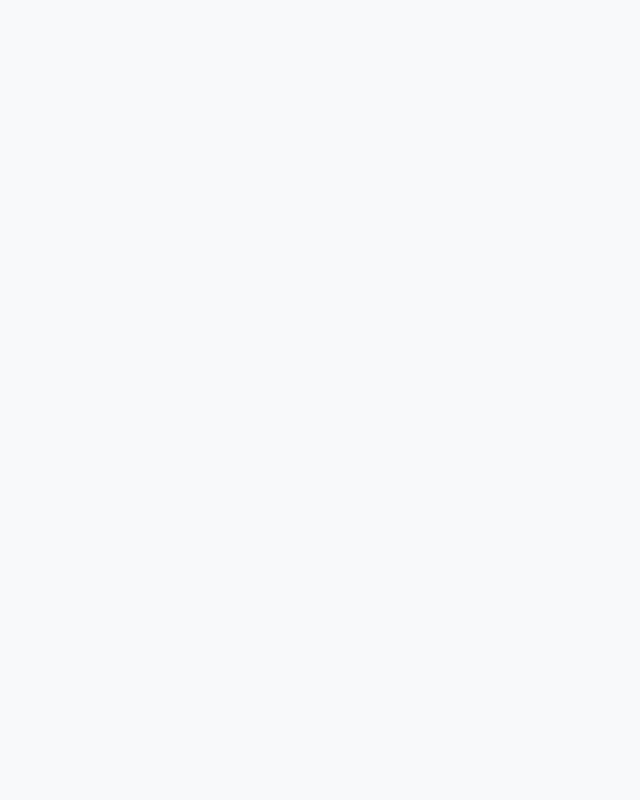
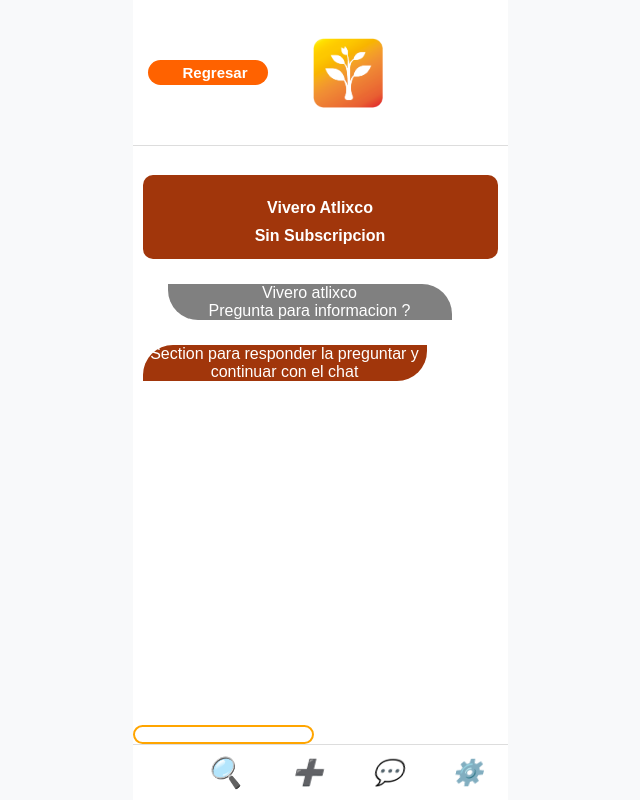
Before and after one commit to Carlos190894/ArgoVue, a Vue app: page /ChatPrincipal in a window 1280 px wide. Before the commit this address had no page. Shown: the whole page, without its empty margins (320-960 px from the left). Built offline with nearby package versions, Linux system fonts and the light colour scheme; the HTML template or start-up script is replaced by a standard one.

Commit message:
ultimos cambios

```diff
--- a/src/Pages/Busqueda/BusquedaPublicacion.vue
+++ b/src/Pages/Busqueda/BusquedaPublicacion.vue
@@ -47,10 +47,12 @@
       </section>
       <!-- Eventos -->
       <section class="section">
+        <div class="descripcion">
           <label for="">
             Aqui tenemos una descripcion mas detalla del producto, como lo son el cuidado, el tiempo de la planta,
             y demas datos que el agricultor se le solicitara agregar
           </label>
+        </div>
       </section>
 
       <!-- Apartado de publicaciones -->
--- /dev/null
+++ b/src/Pages/Chat/Chat.vue
@@ -0,0 +1,247 @@
+
+<template>
+  <div class="app-container">
+    <!-- Header -->
+    <header class="app-header">
+      <div>
+        <button class="regresar"><i class="fa-solid fa-circle-left" style="margin-right: 15px;"></i>Regresar</button>
+      </div>
+      <div class="logo">
+
+      </div>
+      <div class="header-icons">
+        <i class="fa-solid fa-house" style="color: #74C0FC; font-size: 40px; margin-right: 15px;"></i>
+      </div>
+    </header>
+
+    <!-- Main Content -->
+    <main class="app-content">
+        <section class="section">
+            <i class="fa-regular fa-circle-user icon" style="font-size: 30px;"></i>
+            <label id="nombreVivero" style="font-weight: bold; margin-top: 10px;" for="">Vivero Atlixco</label>
+            <label id="nombreVivero" style="font-weight: bold; margin-top: 10px;" for="">Sin Subscripcion</label>
+        </section>
+
+        <section class="section-chat">
+            <i class="fa-regular fa-circle-user icon" style="font-size: 35px;"></i>
+            <div class="contenidoChat" style="width: 80%; margin-left: 25px;">
+                <label for="" class="chat1">Vivero atlixco</label><br>
+                <label for="" class="chat1">Pregunta para informacion ?</label>
+            </div>
+        </section>
+
+        <section class="section-chat">
+            <div class="contenidoChatCliente" style="width: 80%; margin-right: 25px;">
+                <label for="" class="chat1">Section para responder la preguntar y continuar con el chat</label>
+            </div>
+            <i class="fa-regular fa-circle-user icon" style="font-size: 35px;"></i>
+        </section>
+    </main>
+    <div class="textConversacion">
+        <i class="fa-solid fa-camera"></i>
+        <input type="text" label="Aa">
+        <i class="fa-solid fa-gauge-high"></i>
+    </div>
+    <!-- Footer Navigation -->
+    <footer class="app-footer">
+        <i class="fa-solid fa-house icon" @click="goToHome"></i>
+      <!-- <i class="icon home" style="font-size: 30px;">🏠</i> -->
+      <i class="icon search" style="font-size: 30px;">🔍</i>
+      <i class="icon add">➕</i>
+      <i class="icon chat">💬</i>
+      <i class="icon settings">⚙️</i>
+    </footer>
+  </div>
+</template>
+
+<script>
+export default {
+  name: "ChatPrincipal",
+  data() {
+    return {
+      isMenuOpen: false,
+      selectedIndex: null,
+      menuItems: [
+        {
+          label: "País",
+          subMenu: ["Todos", "Selecciona un país"],
+        },
+        {
+          label: "Estado",
+          subMenu: ["Todos", "Selecciona un estado"],
+        },
+        {
+          label: "Producto",
+          subMenu: ["Todos", "Selecciona un producto", "Mis Productos"],
+        },
+      ],
+    };
+  },
+  methods: {
+    goToHome() {
+      this.$router.push({ name: 'Home' });
+    },
+    goToPais(){
+      this.$router.push({ name: 'BusquedaPais'});
+    },
+    goToEstado(){
+      this.$router.push({ name : 'BusquedaEstado'});
+    },
+    goToProducto(){
+      this.$router.push({ name : 'BusquedaProducto'});
+    },
+    toggleMenu() {
+      this.isMenuOpen = !this.isMenuOpen;
+      this.selectedIndex = null; // Cierra cualquier submenú abierto
+    },
+    selectItem(index) {
+      if (this.selectedIndex === index) {
+        this.selectedIndex = null; // Cierra el submenú si ya está abierto
+      } else {
+        this.selectedIndex = index; // Abre el submenú seleccionado
+      }
+    },
+  },
+};
+</script>
+
+<style scoped>
+/* Global styles */
+* {
+  margin: 0;
+  padding: 0;
+  box-sizing: border-box;
+}
+
+body {
+  font-family: 'Nunito Sans', sans-serif;
+  background-color: #f8f9fa;
+}
+
+
+/* Container */
+.app-container {
+  display: flex;
+  flex-direction: column;
+  height: 100vh;
+  max-width: 375px; /* iPhone width */
+  margin: 0 auto;
+  border: 0px solid #ddd; /* For preview purposes */
+  background-color: white;
+}
+
+/* Header */
+.app-header {
+  display: flex;
+  justify-content: space-between;
+  align-items: center;
+  padding: 10% 15px;
+  border-bottom: 1px solid #ddd;
+}
+
+.logo {
+  width: 70px;
+  height: 70px;
+  background-image: url('../../Images/logo.png'); /* URL de la imagen */
+  background-size: cover; /* Ajusta la imagen para cubrir el área */
+  background-repeat: no-repeat; /* Evita que la imagen se repita */
+  color: white; /* Cambia el color del texto si es necesario */
+  text-align: center; /* Centra el texto horizontalmente */
+  line-height: 150px; /* Centra el texto verticalmente */
+  border-radius: 10px; /* Opcional: esquinas redondeadas */
+  margin-right: 50px;
+}
+
+.header-icons .icon {
+  font-size: 25px;
+  cursor: pointer;
+}
+
+/* Main Content */
+.app-content {
+  flex: 1;
+  padding: 10px;
+  margin-top: 5%;
+  overflow-y: auto;
+}
+
+.btn-header{
+    margin-bottom: 5%;
+    margin-left: 3%;
+    width: 25%;
+    height: 35px;
+}
+
+.regresar{
+  width: 120px;
+  height: 25px;
+}
+
+.section {
+  display: flex;
+  flex-direction: column;
+  align-items: center;
+  margin-bottom: 5%;
+  padding: 4%;
+  background-color: #a1360b; /* Gray background */
+  border-radius: 10px;
+  text-align: center;
+  color: white;
+}
+
+.section-chat{
+    display: flex;
+    margin-top: 25px;
+}
+
+.contenidoChat{
+    display: inline-block;
+    text-align: center;
+    border-radius: 0px 30px 0px 30px;
+    background: gray;
+    color: white;
+    /* Elimina cualquier width fijo para tamaño automático */
+    width: auto;
+    height: auto;
+    max-width: 80vw; /* Opcional: limita el ancho máximo si el texto es muy largo */
+    box-sizing: border-box;
+    white-space: pre-line; /* Permite saltos de línea */
+}
+
+.contenidoChatCliente{
+    display: inline-block;
+    text-align: center;
+    border-radius: 30px 0px 30px 0px;
+    background: #a1360b;
+    color: white;
+    /* Elimina cualquier width fijo para tamaño automático */
+    width: auto;
+    height: auto;
+    max-width: 80vw; /* Opcional: limita el ancho máximo si el texto es muy largo */
+    box-sizing: border-box;
+    white-space: pre-line; /* Permite saltos de línea */
+}
+
+.textConversacion{
+
+}
+
+.icon {
+  font-size: 20px;
+}
+
+/* Footer */
+.app-footer {
+  display: flex;
+  justify-content: space-around;
+  align-items: center;
+  padding: 10px 0;
+  border-top: 1px solid #ddd;
+  background-color: #fff;
+}
+
+.app-footer .icon {
+  font-size: 25px;
+  cursor: pointer;
+}
+</style>
--- a/src/router/index.js
+++ b/src/router/index.js
@@ -12,6 +12,7 @@ import Pais  from '@/Pages/Busqueda/BusquedaPais.vue';
 import Estado  from '@/Pages/Busqueda/BusquedaEstado.vue';
 import Producto  from '@/Pages/Busqueda/BusquedaProducto.vue';
 import Publicacion from '@/Pages/Busqueda/BusquedaPublicacion.vue';
+import Chat from '@/Pages/Chat/Chat.vue';
 
 const routes = [
   {
@@ -79,6 +80,11 @@ const routes = [
     name : 'BusquedaPublicacion',
     component: Publicacion,
   },
+  {
+    path : '/ChatPrincipal',
+    name : 'ChatPrincipal',
+    component: Chat,
+  },
 ];
 
 const router = createRouter({
```
